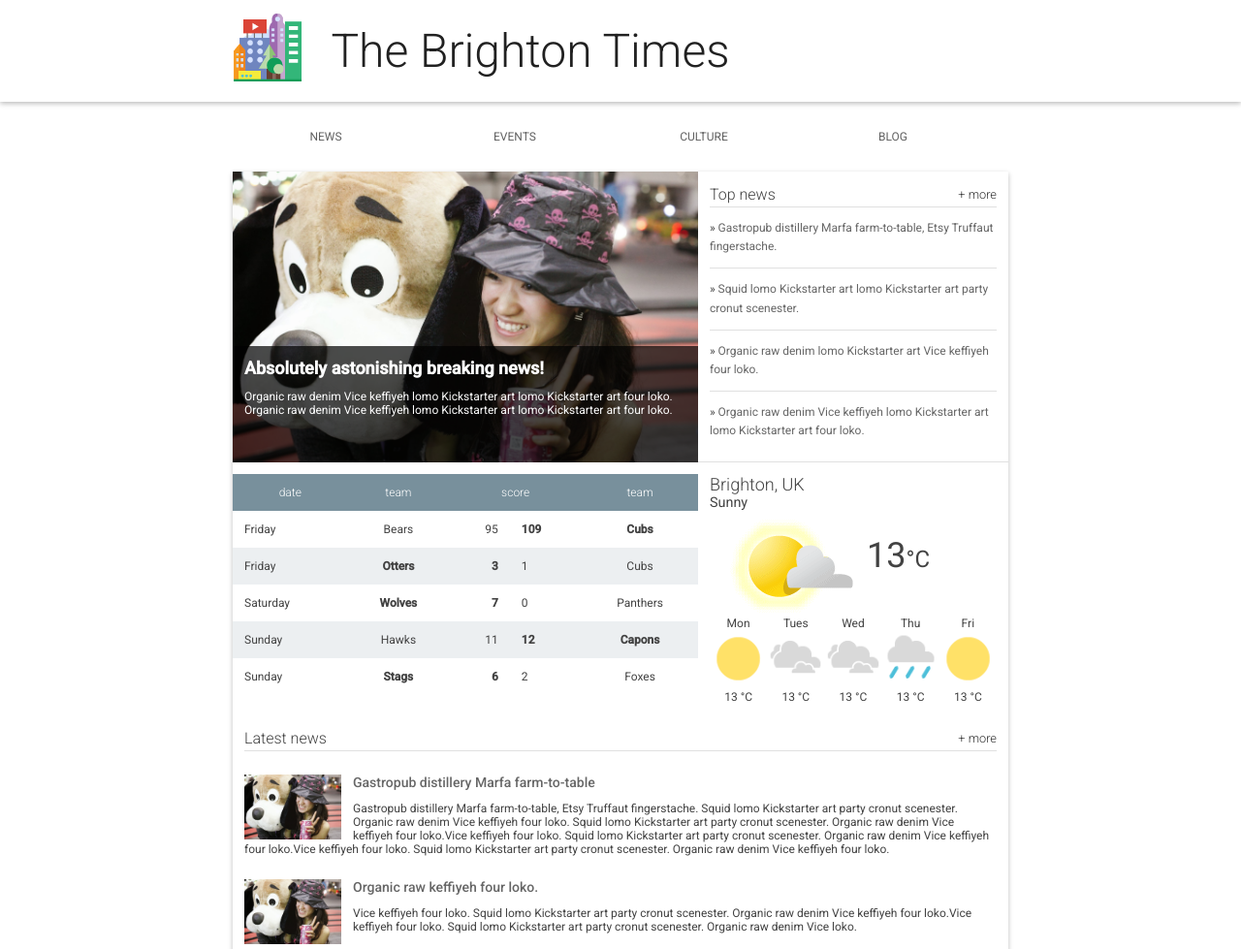
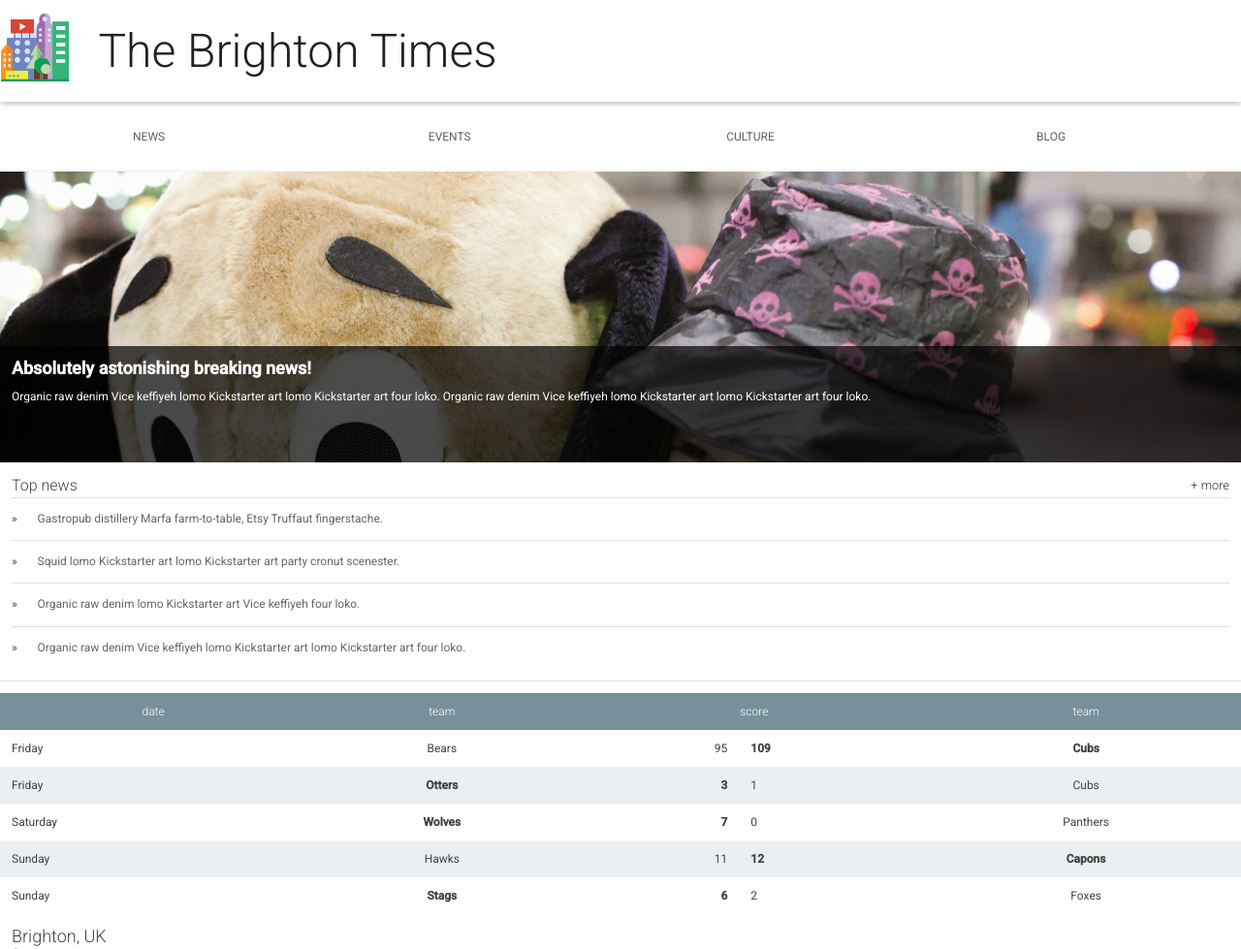
Before and after one commit to KarluvKing/Make-a-website-responsive, a plain HTML site: page index.html in a window 1280 px wide. Shown: the top 979 px of the page at 97% size. Drawn offline with Linux system fonts and the light colour scheme.

Commit message:
Exercice finish

```diff
--- a/index.html
+++ b/index.html
@@ -2,11 +2,12 @@
 <html lang="en">
   <head>
     <meta charset="utf-8">
+    <meta name="viewport" content="width=device-width, initial-scale=1.1">
     <meta http-equiv="X-UA-Compatible" content="IE=edge">
     <title>Brighton Times</title>
     <link href="https://fonts.googleapis.com/css?family=Roboto:300,400,500" rel="stylesheet" type="text/css">
     <link rel="stylesheet" type="text/css" href="main.css">
-    <meta name="viewport" content="width=device-width, initial-scale=1.0">
+
 
   </head>
   <body>
--- a/main.css
+++ b/main.css
@@ -53,7 +53,7 @@ ul {
 }
 
 .header__inner {
-  width: 800px;
+  width: 100%;
   margin-left: auto;
   margin-right: auto;
 }
@@ -81,7 +81,7 @@ ul {
  */
 
 .nav {
-  width: 800px;
+  width: 100%;
   margin-left: auto;
   margin-right: auto;
 }
@@ -105,6 +105,7 @@ ul {
 .nav a {
   text-decoration: none;
   color: #616161;
+  padding: 1.5em;
 }
 
 .nav a:hover {
@@ -121,7 +122,7 @@ ul {
 
 main {
   box-shadow: 0 2px 5px rgba(0, 0, 0, 0.26);
-  width: 800px;
+  width: 100%;
   margin-left: auto;
   margin-right: auto;
 }
@@ -141,7 +142,7 @@ main {
 
 .hero {
   float: left;
-  width: 480px;
+  width: 100%;
   position: relative;
   background-image: url("./images/dog.jpg");
   background-size: cover;
@@ -169,8 +170,8 @@ main {
 
 .top-news {
   float: right;
-  width: 320px;
-  height: 300px;
+  width: 100%;
+  height: 100%;
   border-bottom: 1px solid #E0E0E0;
   padding: 1em;
 }
@@ -199,6 +200,7 @@ main {
 .top-news__item a {
   text-decoration: none;
   color: #666;
+  padding: 1.5em;
 }
 
 .top-news__item a:hover,
@@ -214,7 +216,7 @@ main {
  */
 
 .scores {
-  width: 480px;
+  width: 100%;
   float: left;
   padding-top: 1em;
 }
@@ -264,7 +266,7 @@ main {
 
 .weather {
   float: right;
-  width: 320px;
+  width: 100%;
   padding: 1em;
 }
 
@@ -341,6 +343,7 @@ main {
 .snippet__title a {
   text-decoration: none;
   color: #666;
+  padding: 1.5em inherit;
 }
 
 .snippet__title a:hover,
@@ -369,4 +372,5 @@ footer li {
 footer a {
   text-decoration: none;
   color: #333;
+  padding: 1.5em;
 }
```
